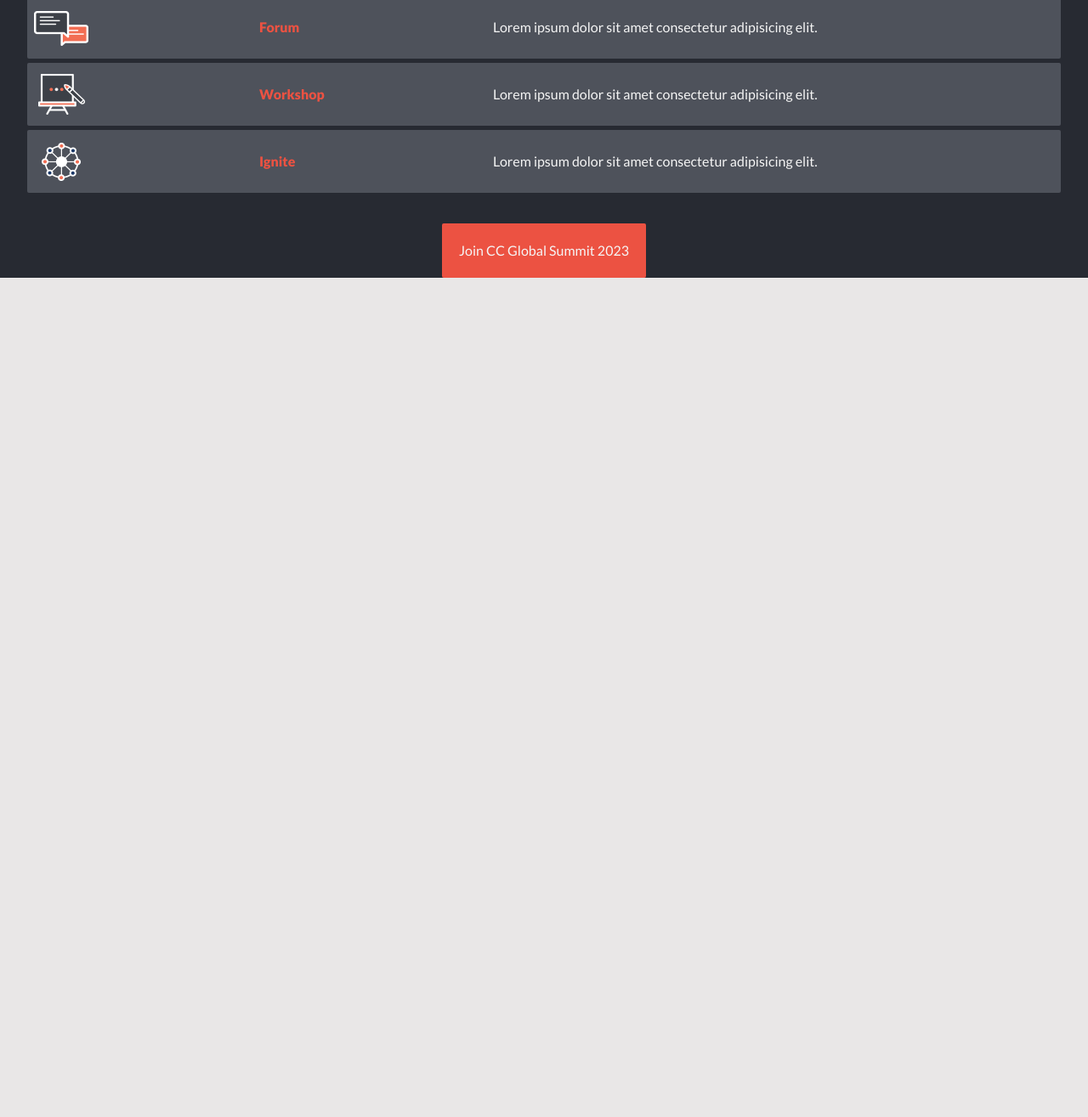
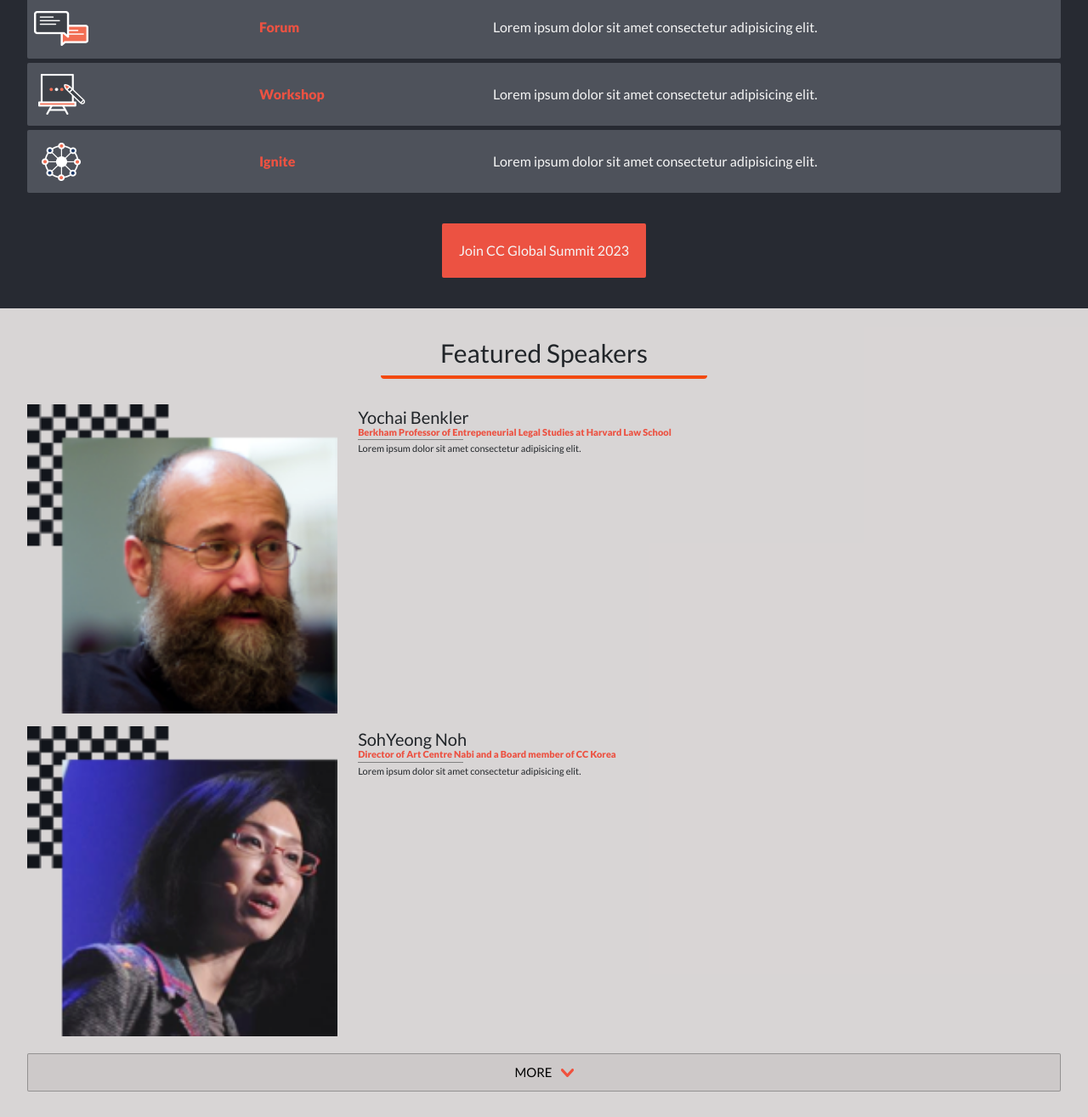
Before and after one commit to rmrmrmr/capstone-project, a website: page index.html in a window 1280 px wide. Shown: the part 886-2201 px from the top of the page at 85% size. Before the commit the page ends 1213 px from the top, so only its background shows below. Drawn offline with nearby package versions, Linux system fonts and the light colour scheme; a web font is replaced by a local one.

Commit message:
Add FeaturedSpeakers section with two speaker cards

```diff
--- a/index.html
+++ b/index.html
@@ -30,7 +30,7 @@
   </section>
   <section id="mainProgram">
     <p id="mainTitle">Main Program</p>
-    <div id="guideBar"></div>
+    <div class="guideBar"></div>
     <ul id="programList">
       <li class="programFeat">
         <img class="featureIcon" src="images/lectureIcon.png" alt="Lecture Icon">
@@ -60,6 +60,40 @@
     </ul>
     <a id="joinBttn" href="https://unfccc.int/cop27?gclid=CjwKCAjwyaWZBhBGEiwACslQo3IVsZebuCKcNjw_td1Y32zy3vmvXMGsLxB7l-1uSk5N1qQHkEUDUhoCSjQQAvD_BwE#attend">Join CC Global Summit 2023</a>
   </section>
+  <section id="featuredSpeakers">
+    <p id="speakersTitle">
+      Featured Speakers
+    </p>
+    <div class="guideBar"></div>
+    <div id="speakersList">
+      <div class="speakerCard">
+        <img class="speakerImage" src="images/speaker1.png" alt="" srcset="">
+        <div class="speakerTxt">
+          <p class="speakerName">Yochai Benkler</p>
+          <p class="speakerRes">Berkham Professor of Entrepeneurial Legal Studies at Harvard Law School</p>
+          <div class="speakerBar"></div>
+          <p class="speakerDesc">Lorem ipsum dolor sit amet consectetur adipisicing elit. </p>
+        </div>
+      </div>
+      <div class="speakerCard">
+        <img class="speakerImage" src="images/speaker2.png" alt="" srcset="">
+        <div class="speakerTxt">
+          <p class="speakerName">SohYeong Noh</p>
+          <p class="speakerRes">Director of Art Centre Nabi and a Board member of CC Korea</p>
+          <div class="speakerBar"></div>
+          <p class="speakerDesc">Lorem ipsum dolor sit amet consectetur adipisicing elit.</p>
+        </div>
+      </div>
+    </div>
+    <button id="moreBttn" class="speakersBttn" type="submit">
+      <p id="moreTxt" class="speakersBttnTxt">MORE</p>
+      <img id="moreArrow" src="images/moreBttnArrow.png" alt="arrow">
+    </button>
+    <button id="lessBttn" class="speakersBttn" type="submit">
+      <p id="lessTxt" class="speakersBttnTxt">LESS</p>
+      <img id="lessArrow" src="images/moreBttnArrow.png" alt="arrow">
+    </button>
+  </section>
   <script src="https://cdn.jsdelivr.net/npm/bootstrap@5.2.1/dist/js/bootstrap.bundle.min.js"></script>
   <script src="main.js"></script>
 </body>
--- a/styles.css
+++ b/styles.css
@@ -50,7 +50,6 @@
 }
 
 #name {
-  /* font-family: 'COCOGOOSE', sans-serif; */
   font-weight: 700;
   font-size: 32px;
   background-image: url(images/textbg.jpg);
@@ -99,12 +98,12 @@
   height: auto;
 }
 
-#guideBar {
+.guideBar {
   border-bottom: solid #f34910;
   border-width: 4px;
   height: 8px;
-  width: 35%;
-  border-radius: 8px;
+  width: 30%;
+  border-radius: 5px;
   margin-bottom: 10px;
 }
 
@@ -148,6 +147,107 @@
   text-decoration: none;
   color: whitesmoke;
   font-weight: 500;
+  margin: 20px 0 36px 0;
   margin-top: 20px;
+  margin-bottom: 36px;
   border-radius: 2px;
 }
+
+#featuredSpeakers {
+  display: flex;
+  flex-direction: column;
+  align-items: center;
+  padding-bottom: 30px;
+  background-color: rgba(163, 153, 153, 0.234);
+
+}
+
+#speakersTitle {
+  font-size: 30px;
+  padding-top: 30px;
+  height: auto;
+}
+
+#speakersList {
+  width: 100%;
+  display: flex;
+  flex-direction: column;
+  align-items: center;
+  padding: 20px 0;
+  gap: 15px;
+}
+
+.speakerCard {
+  display: flex;
+  justify-content: space-between;
+  width: 95%;
+  gap: 2%;
+}
+
+.speakerImage {
+  width: 30%;
+  aspect-ratio: 1 / 1;
+
+}
+
+.speakerTxt {
+  display: flex;
+  flex-direction: column;
+  width: 68%;
+  max-height: 107px;
+}
+
+.speakerName {
+  font-size: 20px;
+  width: 100%;
+  height: 25px;
+}
+
+.speakerRes {
+  width: 100%;
+  font-size: 11px;
+  color: #ec5242;
+  font-weight: 700;
+}
+
+.speakerDesc {
+  width: 100%;
+  font-size: 11px;
+  margin-top: 2px;
+}
+
+.speakerBar {
+  border-top: solid gray 1px;
+  width: 15%;
+}
+
+.speakersBttn {
+  display: flex;
+  align-items: center;
+  width: 95%;
+  padding: 10px;
+  justify-content: center;
+  align-items: center;
+  gap: 10px;
+  border: solid rgba(128, 128, 128, 0.751) 1px;
+  border-radius: 2px;
+  background-color: rgba(170, 162, 162, 0.234);
+}
+
+.speakersBttnTxt {
+  font-weight: 400;
+  font-size: 15px;
+}
+
+#moreArrow {
+  height: 10px;
+}
+
+#lessBttn {
+  display: none;
+}
+
+#lessArrow {
+  height: 10px;
+  transform: rotate(180deg);
+}
```
Also changed, not shown: images/moreBttnArrow.png (added), images/speaker1.png (added), images/speaker2.png (added).
